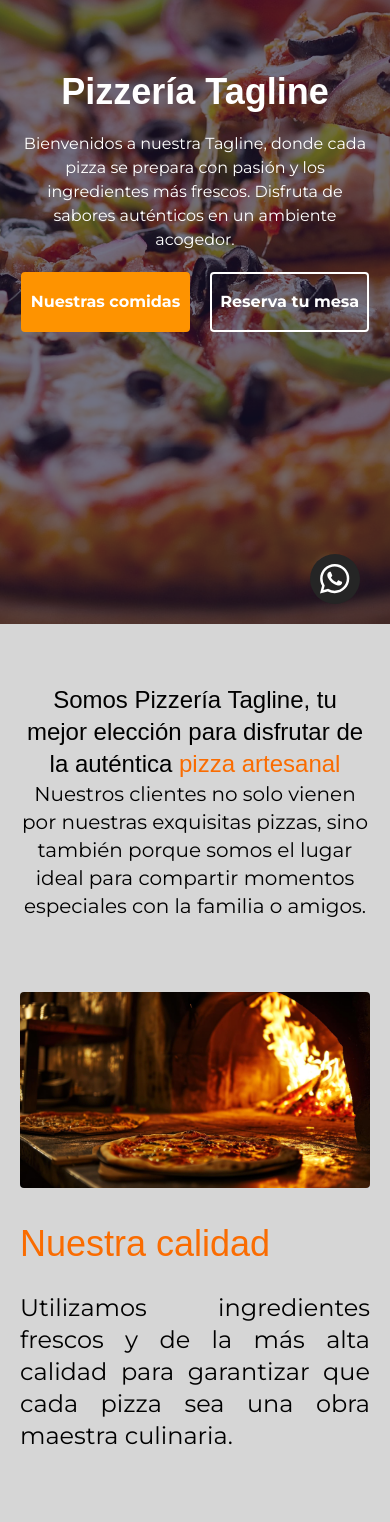
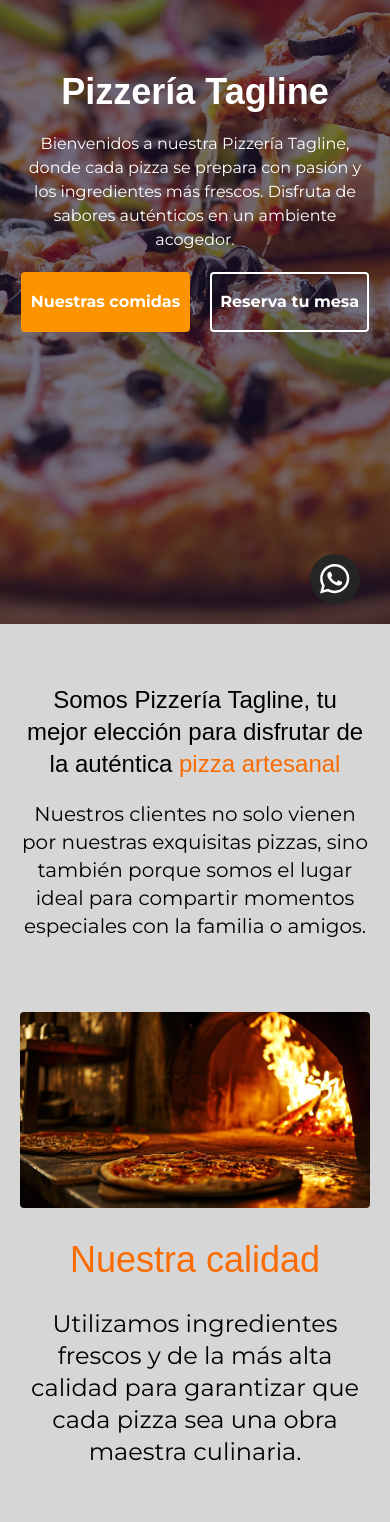
Before and after one commit to brunoLombardi9/prueba-boostsoftwarestudio, a React (Vite) app: page / in a window 390 px wide. Shown: the part 220-1742 px from the top of the page. Built offline with nearby package versions, Linux system fonts and the light colour scheme; a web font is replaced by a local one.

Commit message:
Se mejora vista de productos

```diff
--- a/src/components/Home/About.jsx
+++ b/src/components/Home/About.jsx
@@ -12,7 +12,7 @@
             Somos Pizzería Tagline, tu mejor elección para disfrutar de la
             auténtica <span className="text-strongOrange">pizza artesanal</span>
           </h2>
-          <p className="text-center text-xl">
+          <p className="text-center text-xl mt-5">
             Nuestros clientes no solo vienen por nuestras exquisitas pizzas,
             sino también porque somos el lugar ideal para compartir momentos
             especiales con la familia o amigos.
@@ -35,11 +35,11 @@
             </AnimationContainer>
 
             <AnimationContainer>
-              <div className="flex flex-col gap-7 justify-center text-justify">
-                <h2 className="text-4xl text-strongOrange mt-5">
+              <div className="flex flex-col gap-7 justify-center md:text-justify">
+                <h2 className="text-4xl text-strongOrange mt-4">
                   {item.title}
                 </h2>
-                <p className="text-2xl text-justify">{item.text}</p>
+                <p className="text-2xl md:text-justify">{item.text}</p>
               </div>
             </AnimationContainer>
           </div>
--- a/src/components/Home/Hero.jsx
+++ b/src/components/Home/Hero.jsx
@@ -15,7 +15,7 @@
         <h1 className=" font-bold text-4xl md:text-6xl">Pizzería Tagline</h1>
 
         <p className="text-md md:text-xl text-center max-w-[90%] md:max-w-[60%] mx-auto mt-5">
-          Bienvenidos a nuestra Tagline, donde cada pizza se prepara con pasión
+          Bienvenidos a nuestra Pizzería Tagline, donde cada pizza se prepara con pasión
           y los ingredientes más frescos. Disfruta de sabores auténticos en un
           ambiente acogedor.
         </p>
--- a/src/components/Product/ProductCard.jsx
+++ b/src/components/Product/ProductCard.jsx
@@ -8,7 +8,7 @@
   return (
     <AnimationContainer>
     <div
-      className={`cardContainer text-white bg-white rounded flex justify-center items-center h-full ${
+      className={`cardContainer text-white bg-white rounded flex justify-center items-center h-full w-full ${
         loading && "px-5 py-10"
       }`}
     >
--- a/src/views/Products.jsx
+++ b/src/views/Products.jsx
@@ -52,7 +52,7 @@
         ))}
       </div>
 
-      <div className="grid grid-cols-2 md:grid-cols-3 lg:grid-cols-4 gap-5 px-5">
+      <div className="w-full flex flex-wrap gap-4 items-center justify-center ">
         {selectedFoods.map((pizza) => (
           <ProductCard pizza={pizza} key={pizza.name} />
         ))}
```
